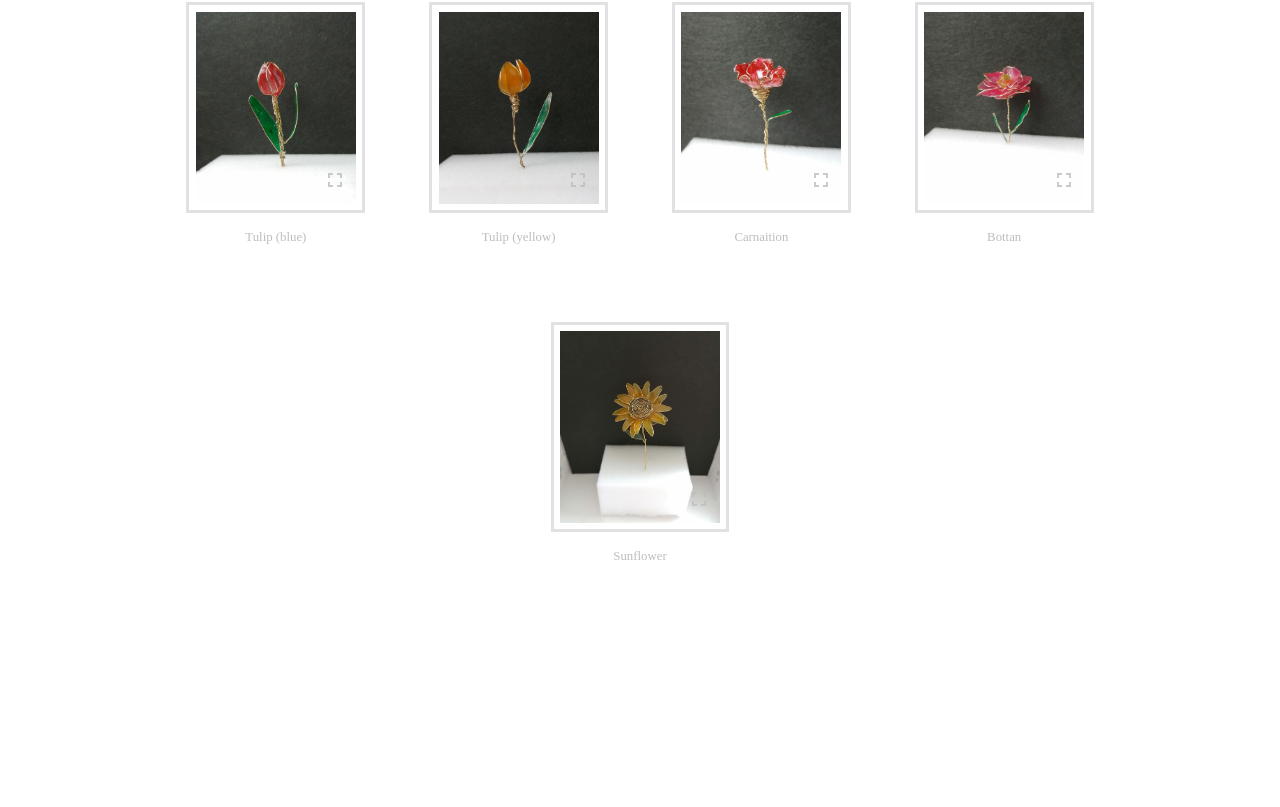
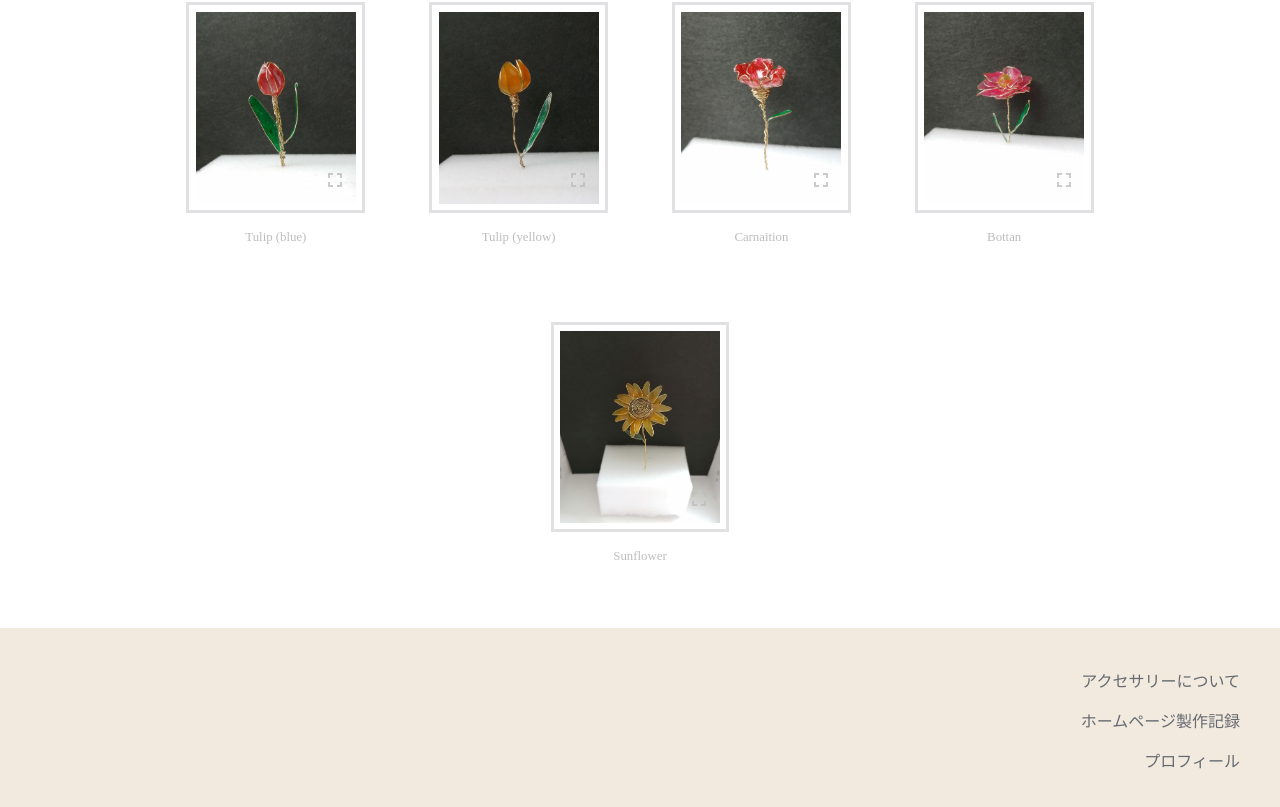
Before and after one commit to riko-okubo/collicotion, a React (Create React App) app: page /Flowers in a window 1280 px wide. Shown: the part 855-1662 px from the top of the page. Before the commit the page ends 1483 px from the top, so only its background shows below. Built offline with nearby package versions, Linux system fonts and the light colour scheme.

Commit message:
create Footer

```diff
--- a/src/component/Home.tsx
+++ b/src/component/Home.tsx
@@ -60,14 +60,6 @@ export const Home = () => {
                     </div>
                 </div>
             </div>
-
-            <div className={classes.footer}>
-                <ul>
-                    <li>アクセサリーについて</li>
-                    <li>ホームページ製作記録</li>
-                    <li>プロフィール</li>
-                </ul>
-            </div>
         </div>
         </Layout>
     )
--- a/src/component/HomeStyle.tsx
+++ b/src/component/HomeStyle.tsx
@@ -75,24 +75,6 @@ export const useStyles = makeStyles((theme:Theme) =>
                 fontSize: '1em',
                 color: '#BDBDBD',
             }
-        },
-
-        footer: {
-            backgroundColor: '#F2EADF',
-            display: 'inline-block',
-            width: '100%',
-            bottom: 0,
-            "& ul": {
-                margin: '2.5em 1.5em',
-                textAlign: 'end',
-                listStyleType: 'none'
-            },
-            "& li":{
-                margin: '1em',
-                fontFamily: 'cuesive',
-                color: '#666A71',
-                fontSize: '1em'
-            }
         }
     })
 )
--- /dev/null
+++ b/src/molecules/Footer.tsx
@@ -0,0 +1,37 @@
+import React from "react";
+import { createStyles, makeStyles,Theme } from "@material-ui/core/styles";
+
+const useStyles = makeStyles((theme:Theme) =>
+    createStyles({
+        footer: {
+            backgroundColor: '#F2EADF',
+            display: 'inline-block',
+            width: '100%',
+            bottom: 0,
+            "& ul": {
+                margin: '2.5em 1.5em',
+                textAlign: 'end',
+                listStyleType: 'none'
+            },
+            "& li":{
+                margin: '1em',
+                fontFamily: 'cuesive',
+                color: '#666A71',
+                fontSize: '1em'
+            }
+        }
+    })
+)
+
+export const Footer = () => {
+    const classes = useStyles();
+    return (
+        <div className={classes.footer}>
+            <ul>
+                <li>アクセサリーについて</li>
+                <li>ホームページ製作記録</li>
+                <li>プロフィール</li>
+            </ul>
+        </div>
+    )
+}
--- a/src/molecules/Header.tsx
+++ b/src/molecules/Header.tsx
@@ -31,7 +31,7 @@ export const Header = (props:PropsWindw) => {
             return createStyles({
                 header: {
                     backgroundColor: `${ location.pathname === `/` ? `rgba(255, 255, 255, 0)` : `#FFFFFF`}`,
-                    boxShadow: `${ location.pathname === `/` ? `0` : `0px 2px 8px rgba(0, 0, 0, 0.25)`}`
+                    boxShadow: `${ location.pathname === `/` ? `0` : `0px 5px 8px rgba(215, 201, 183, 0.4)`}`
                 },
                 title: {
                     color: `${ location.pathname === `/` ? `#FFFFFF` : `#828282`}`,
--- a/src/molecules/Layout.tsx
+++ b/src/molecules/Layout.tsx
@@ -1,5 +1,6 @@
 import React, { VFC, ReactNode } from "react";
-import { Header } from './Header'
+import { Footer } from "./Footer";
+import { Header } from './Header';
 
 type Props = {
     children: ReactNode;
@@ -10,6 +11,7 @@ export const Layout: VFC<Props> = ({ children }) => {
         <>
             <Header />
             <div>{children}</div>
+            <Footer />
         </>
     )
 }
```
